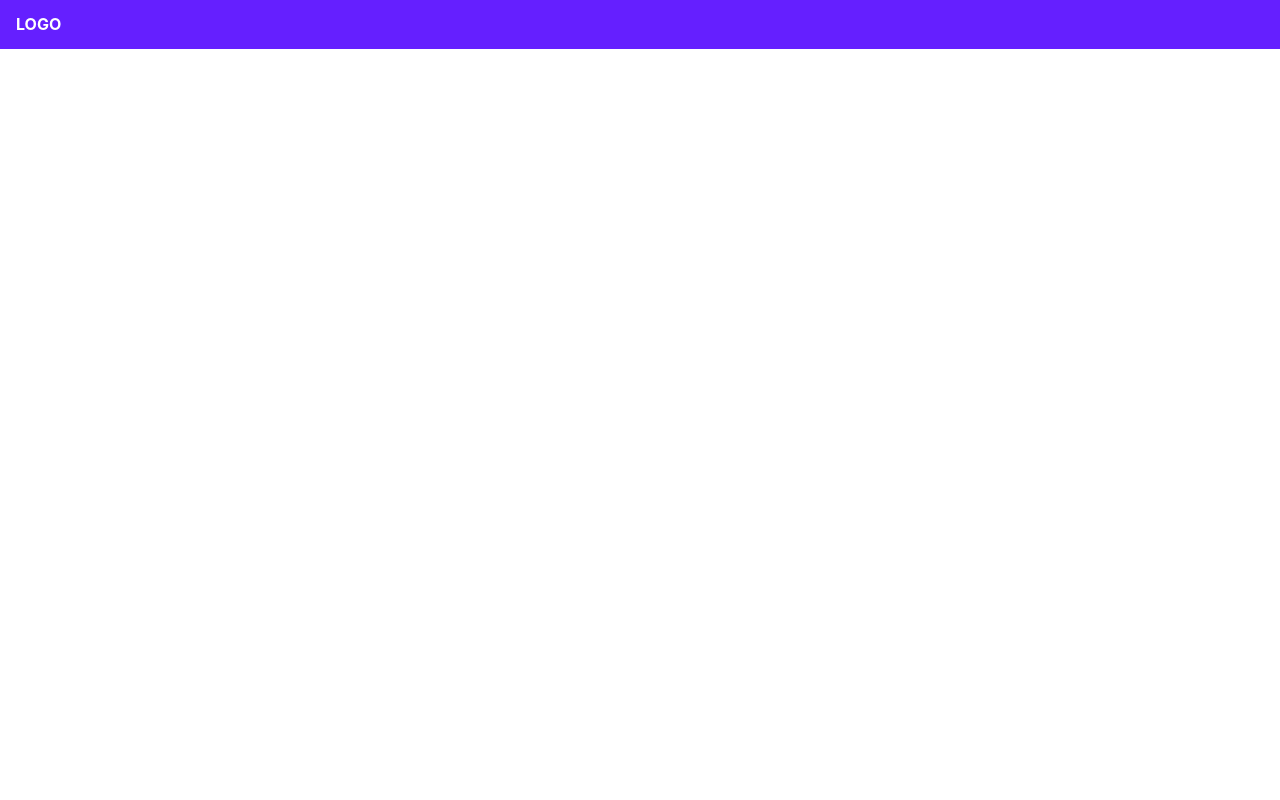
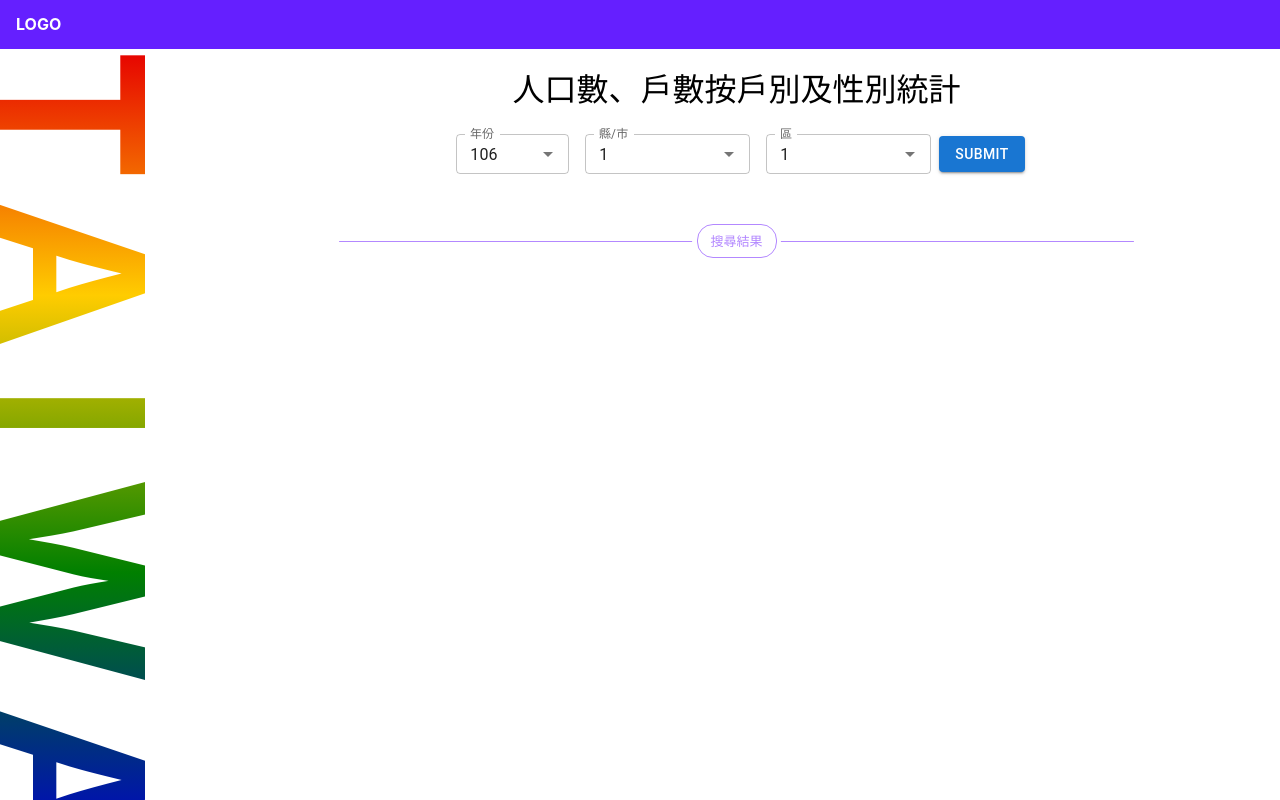
Before and after one commit to Yohohenry/big-data-frontend-demo, a React (Create React App) app: page /1/1/1 in a window 1280 px wide. Before the commit this address had no page. Built offline with nearby package versions, Linux system fonts and the light colour scheme; no server answers.

Commit message:
update url route

```diff
--- a/src/App.js
+++ b/src/App.js
@@ -9,6 +9,7 @@ import {
 
 import Navbar from './components/navbar';
 import HomePage from './components/homepage';
+import SearchForm from './components/homepage/search-form';
 
 function App() {
   return (
@@ -21,7 +22,13 @@ function App() {
           exact
           path="/"
           element={<HomePage />}
-        />
+        >
+          <Route
+            path=":year/:county/:town"
+            element={<SearchForm />}
+          />
+        </Route>
+
       </Routes>
     </Router>
   );
--- a/src/components/homepage/index.js
+++ b/src/components/homepage/index.js
@@ -1,4 +1,7 @@
 import React, { useState, useEffect } from 'react';
+import {
+  useNavigate, useParams,
+} from 'react-router-dom';
 import { xml2json } from 'xml-js';
 
 import LeftBar from '../left-bar';
@@ -13,6 +16,9 @@ export default function Homepage() {
   const [data, setData] = useState();
   const [resultTitle, setResultTitle] = useState({});
   const [countyOptionsData, setCountyOptionsData] = useState();
+  const params = useParams();
+
+  const navigate = useNavigate();
 
   const handleFetchCounty = () => {
     const apiUrl = 'https://api.nlsc.gov.tw/other/ListCounty';
@@ -33,10 +39,6 @@ export default function Homepage() {
       });
   };
 
-  useEffect(() => {
-    handleFetchCounty();
-  }, []);
-
   const handleSearch = (year, county, town) => {
     console.log('onsearch', year, county, town);
     const apiUrl = `https://www.ris.gov.tw/rs-opendata/api/v1/datastore/ODRP019/${year}?COUNTY=${county}&TOWN=${town}`;
@@ -50,7 +52,15 @@ export default function Homepage() {
         });
         setData(json.responseData);
       });
+    navigate(`/${year}/${county}/${town}`);
   };
+
+  useEffect(() => {
+    if (params?.year && params?.county && params.town) {
+      handleSearch(params?.year, params?.county, params?.town);
+    }
+    handleFetchCounty();
+  }, []);
 
   return (
     <div className={PREFIX_CLASS}>
--- a/src/components/homepage/search-form/index.js
+++ b/src/components/homepage/search-form/index.js
@@ -1,6 +1,9 @@
-import React, { useState, useEffect } from 'react';
+import React, { useState, useCallback } from 'react';
 import PropTypes from 'prop-types';
 import { xml2json } from 'xml-js';
+import {
+  useParams,
+} from 'react-router-dom';
 
 import {
   FormControl,
@@ -35,9 +38,10 @@ function SearchForm({
   countyOptionsData,
   onSearch,
 }) {
-  const [selectedYear, setSelectedYear] = useState('106');
-  const [selectedCounty, setSelectedCounty] = useState(null);
-  const [selectedTown, setSelectedTown] = useState(null);
+  const defaultParam = useParams();
+  const [selectedYear, setSelectedYear] = useState(defaultParam?.years || '106');
+  const [selectedCounty, setSelectedCounty] = useState(defaultParam?.county || null);
+  const [selectedTown, setSelectedTown] = useState(defaultParam?.town || null);
   const [townOptions, setTownOptions] = useState([]);
 
   const countyOptions = countyOptionsData.map((county) => {
@@ -49,8 +53,8 @@ function SearchForm({
     };
   });
 
-  const handleFetchTown = () => {
-    const apiUrl = `https://api.nlsc.gov.tw/other/ListTown1/${selectedCounty?.value}`;
+  const handleFetchTown = useCallback((county) => {
+    const apiUrl = `https://api.nlsc.gov.tw/other/ListTown1/${county?.value}`;
     fetch(apiUrl)
       .then((response) => response.text())
       .then((xmlResponse) => {
@@ -75,12 +79,13 @@ function SearchForm({
       .catch((error) => {
         console.log('Error: ', error);
       });
+  }, []);
+
+  const handleSelectCounty = (newCountyValue) => {
+    setSelectedCounty(newCountyValue);
+    handleFetchTown(newCountyValue);
+    setSelectedTown(null);
   };
-
-  useEffect(() => {
-    handleFetchTown();
-    setSelectedTown(null);
-  }, [selectedCounty]);
 
   return (
     <div className={PREFIX_CLASS}>
@@ -105,7 +110,7 @@ function SearchForm({
           value={selectedCounty}
           options={countyOptions}
           onChange={(event, newValue) => {
-            setSelectedCounty(newValue);
+            handleSelectCounty(newValue);
           }}
           renderInput={(params) => (
             <TextField {...params} label="縣/市" placeholder="請選擇 縣/市" />
```
